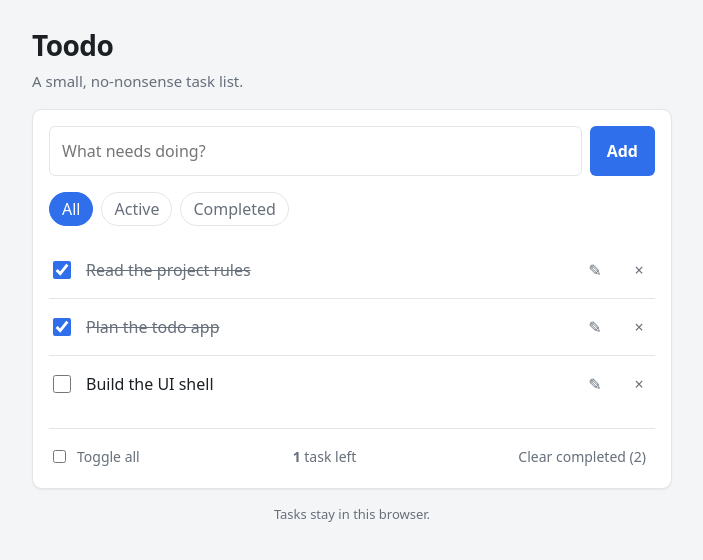
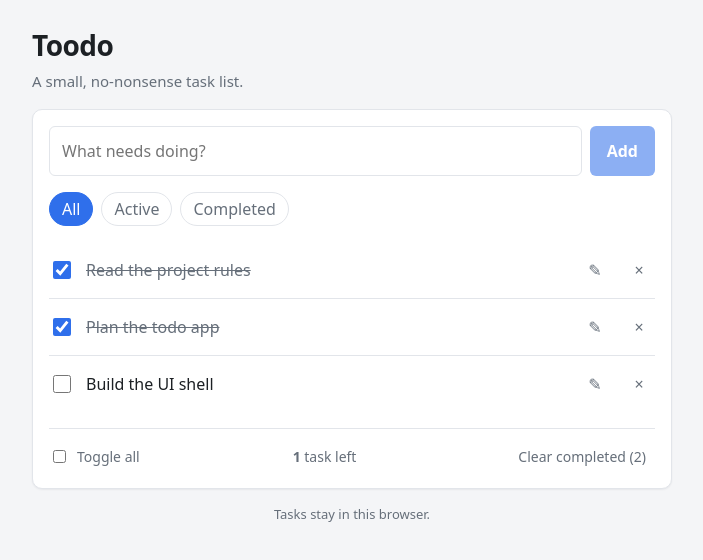
Before and after one commit to nehemiah-dev/toodo, a React (Vite) app: page / in a window 1280 px wide. Shown: the top 560 px of the page, without its empty margins (288-991 px from the left). Built offline with nearby package versions, Linux system fonts and the light colour scheme.

Commit message:
feat: add tasks from the input form
Tasks now live in a useTodos reducer. Blank input is rejected by trimming in the hook, new tasks land at the top, and the Add button stays disabled while the field is empty.

```diff
--- a/src/App.css
+++ b/src/App.css
@@ -65,8 +65,13 @@
   transition: filter var(--duration-fast) ease;
 }
 
-.add-form__button:hover {
+.add-form__button:hover:not(:disabled) {
   filter: brightness(1.06);
+}
+
+.add-form__button:disabled {
+  opacity: 0.55;
+  cursor: not-allowed;
 }
 
 /* Filters */
--- a/src/App.tsx
+++ b/src/App.tsx
@@ -2,6 +2,7 @@ import AddTodoForm from './components/AddTodoForm.tsx'
 import TodoFilters from './components/TodoFilters.tsx'
 import TodoList from './components/TodoList.tsx'
 import TodoSummary from './components/TodoSummary.tsx'
+import { useTodos } from './hooks/useTodos.ts'
 import { areAllCompleted, countActive } from './lib/filters.ts'
 import type { Filter, Todo } from './types.ts'
 import './App.css'
@@ -15,7 +16,8 @@ const SEED_TODOS: readonly Todo[] = [
 const ACTIVE_FILTER: Filter = 'all'
 
 function App() {
-  const activeCount = countActive(SEED_TODOS)
+  const { todos, addTodo } = useTodos(SEED_TODOS)
+  const activeCount = countActive(todos)
 
   return (
     <div className="app">
@@ -25,13 +27,13 @@ function App() {
       </header>
 
       <main className="app__main">
-        <AddTodoForm />
+        <AddTodoForm onAdd={addTodo} />
         <TodoFilters activeFilter={ACTIVE_FILTER} />
-        <TodoList todos={SEED_TODOS} />
+        <TodoList todos={todos} />
         <TodoSummary
           activeCount={activeCount}
-          completedCount={SEED_TODOS.length - activeCount}
-          allCompleted={areAllCompleted(SEED_TODOS)}
+          completedCount={todos.length - activeCount}
+          allCompleted={areAllCompleted(todos)}
         />
       </main>
 
--- a/src/components/AddTodoForm.tsx
+++ b/src/components/AddTodoForm.tsx
@@ -1,18 +1,43 @@
-function AddTodoForm() {
+import { useRef, useState, type FormEvent } from 'react'
+
+interface AddTodoFormProps {
+  onAdd: (text: string) => void
+}
+
+function AddTodoForm({ onAdd }: AddTodoFormProps) {
+  const [text, setText] = useState('')
+  const inputRef = useRef<HTMLInputElement>(null)
+  const canSubmit = text.trim() !== ''
+
+  function handleSubmit(event: FormEvent<HTMLFormElement>) {
+    event.preventDefault()
+
+    if (!canSubmit) {
+      return
+    }
+
+    onAdd(text)
+    setText('')
+    inputRef.current?.focus()
+  }
+
   return (
-    <form className="add-form" onSubmit={(event) => event.preventDefault()}>
+    <form className="add-form" onSubmit={handleSubmit}>
       <label className="visually-hidden" htmlFor="new-todo">
         New task
       </label>
       <input
+        ref={inputRef}
         id="new-todo"
         name="text"
         className="add-form__input"
         type="text"
+        value={text}
+        onChange={(event) => setText(event.target.value)}
         placeholder="What needs doing?"
         autoComplete="off"
       />
-      <button type="submit" className="add-form__button">
+      <button type="submit" className="add-form__button" disabled={!canSubmit}>
         Add
       </button>
     </form>
--- /dev/null
+++ b/src/hooks/useTodos.ts
@@ -0,0 +1,34 @@
+import { useCallback, useReducer } from 'react'
+import { createId } from '../lib/id.ts'
+import { todosReducer } from '../lib/todosReducer.ts'
+import type { Todo } from '../types.ts'
+
+export interface UseTodosResult {
+  todos: readonly Todo[]
+  addTodo: (text: string) => void
+}
+
+export function useTodos(initialTodos: readonly Todo[] = []): UseTodosResult {
+  const [todos, dispatch] = useReducer(todosReducer, initialTodos)
+
+  // Trimming lives here so blank tasks can never reach the list, whichever
+  // caller dispatches them.
+  const addTodo = useCallback((text: string) => {
+    const trimmed = text.trim()
+    if (trimmed === '') {
+      return
+    }
+
+    dispatch({
+      type: 'added',
+      todo: {
+        id: createId(),
+        text: trimmed,
+        completed: false,
+        createdAt: Date.now(),
+      },
+    })
+  }, [])
+
+  return { todos, addTodo }
+}
--- /dev/null
+++ b/src/lib/id.ts
@@ -0,0 +1,7 @@
+export function createId(): string {
+  if (typeof crypto !== 'undefined' && typeof crypto.randomUUID === 'function') {
+    return crypto.randomUUID()
+  }
+
+  return `todo-${Date.now().toString(36)}-${Math.random().toString(36).slice(2, 10)}`
+}
--- /dev/null
+++ b/src/lib/todosReducer.ts
@@ -0,0 +1,13 @@
+import type { Todo } from '../types.ts'
+
+export type TodoAction = { type: 'added'; todo: Todo }
+
+export function todosReducer(
+  todos: readonly Todo[],
+  action: TodoAction,
+): readonly Todo[] {
+  switch (action.type) {
+    case 'added':
+      return [action.todo, ...todos]
+  }
+}
```
